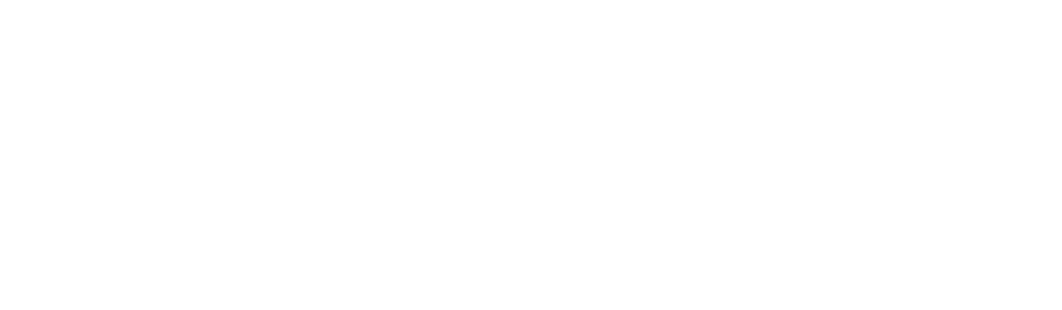
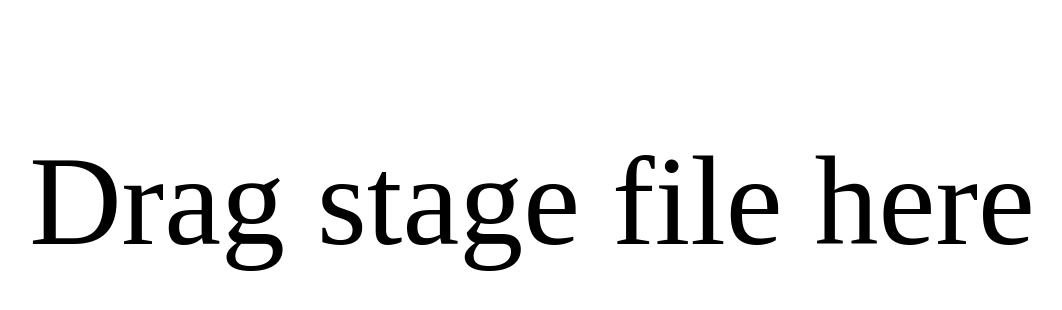
Before and after one commit to Byebyesky/maple3DSViewer, a plain HTML site: page index.html in a window 1280 px wide. Shown: the whole page, without its empty margins (108-1170 px from the left). Drawn offline with Linux system fonts and the light colour scheme.

Commit message:
Added hint

```diff
--- a/dragndrop.js
+++ b/dragndrop.js
@@ -16,6 +16,7 @@ dropZone.addEventListener('drop', function(e) {
     for (var i=0, file; file=files[i]; i++) {
             var reader = new FileReader();
             reader.onload = function(e2) {
+                document.getElementById('hint').style.display = "none";
                 drawMap(e2.target.result);
             }
             reader.readAsArrayBuffer(file); // start reading the file data.
--- a/index.html
+++ b/index.html
@@ -7,7 +7,9 @@
         body {display: flex; align-items: center; justify-content: center;}
     </style>
 </head>
-<div id="dropZone" style="position: fixed; width: 100%; height: 100%; top:0; background-color: rgba(255, 255, 255, 0);"></div>
+<div id="dropZone" style="position: fixed; width: 100%; height: 100%; top:0; background-color: rgba(255, 255, 255, 0);">
+    <p id="hint" style="text-align: center; font-size: 10vw;">Drag stage file here</p>
+</div>
 <body></body>
 <script src="dragndrop.js"></script>
 </html>
```
